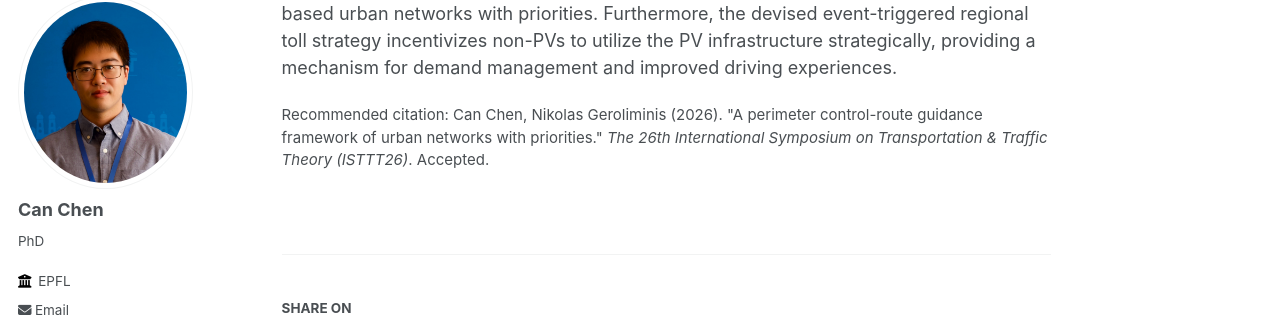
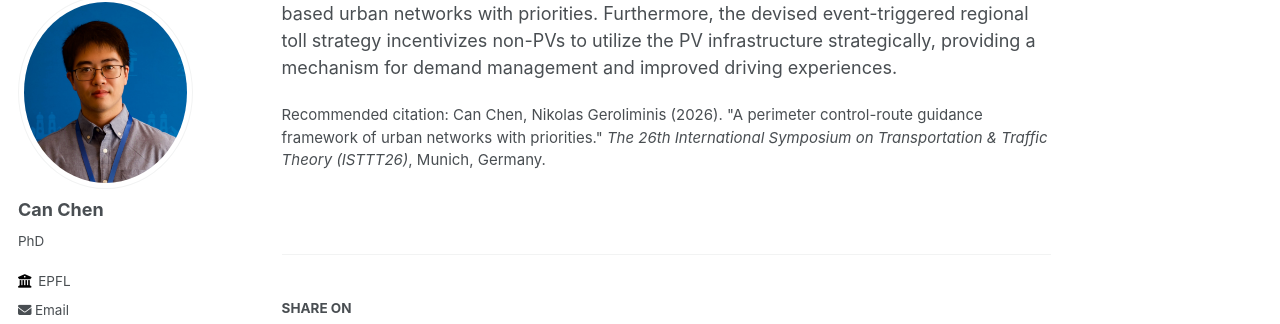
Before and after one commit to CanChen-Caesar/CanChen-Caesar.github.io, a Jekyll site: the page built from _publications/2025-11-24-ISTTT-chen2025perimeter.md, in a window 1280 px wide and 900 px high, scrolled down 472 px. Shown: the part 110-434 px from the top of the window. Built offline with Jekyll 4.4.1, drawn with Linux system fonts in a browser that asks for light colours; some web fonts are replaced.

Commit message:
Revise citation format in publication entry
Updated citation to include venue details for clarity.

```diff
--- a/_publications/2025-11-24-ISTTT-chen2025perimeter.md
+++ b/_publications/2025-11-24-ISTTT-chen2025perimeter.md
@@ -6,7 +6,7 @@ excerpt: 'This paper develops a novel perimeter control-regional toll (PCRT) fra
 date: 2025-11-24
 venue: 'The 26th International Symposium on Transportation & Traffic Theory (ISTTT26), Munich, Germany'
 paperurl: ' '
-citation: 'Can Chen, Nikolas Geroliminis (2026). &quot;A perimeter control-route guidance framework of urban networks with priorities.&quot; <i>The 26th International Symposium on Transportation & Traffic Theory (ISTTT26)</i>. Accepted.'
+citation: 'Can Chen, Nikolas Geroliminis (2026). &quot;A perimeter control-route guidance framework of urban networks with priorities.&quot; <i>The 26th International Symposium on Transportation & Traffic Theory (ISTTT26)</i>, Munich, Germany.'
 ---
 
 This paper develops a novel perimeter control-regional toll (PCRT) framework to minimize passenger total travel time spent (PTTS) within urban networks while strategically prioritizing efficient transport modes. A key aspect of this framework is the incorporation of network separation, allowing for dedicated lanes for prioritized vehicles (PVs) in certain regions and mixed traffic operations in others. Comprehensive experiments are performed to validate the effectiveness of the PCRT framework. The proposed PCRT approach is compared against traditional control strategies such as proportional perimeter control and MPC-based perimeter control without network segregation. Simulation results demonstrate that the PCRT framework achieves a significant improvement in minimizing PTTS and preventing oversaturation in both central and peripheral regions. Moreover, the PCRT framework enhances the mobility of PVs by performing a proper network separation, which takes center stage in the traffic management of multi-region MFD-based urban networks with priorities. Furthermore, the devised event-triggered regional toll strategy incentivizes non-PVs to utilize the PV infrastructure strategically, providing a mechanism for demand management and improved driving experiences.
```
